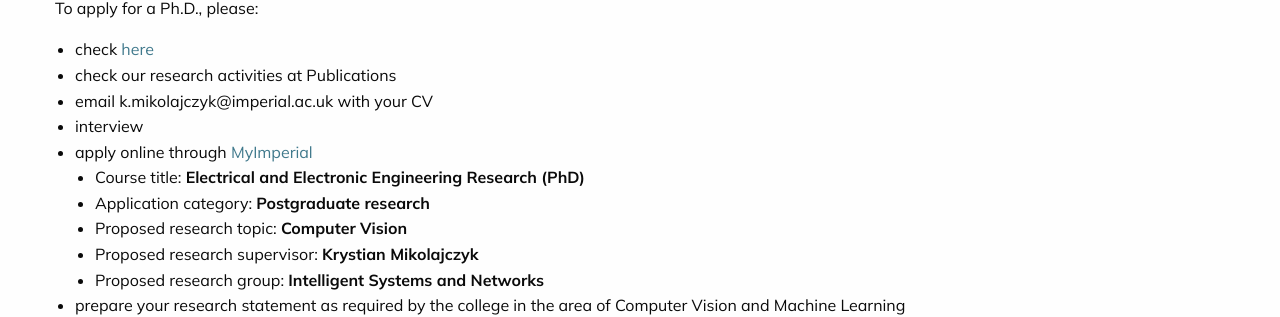
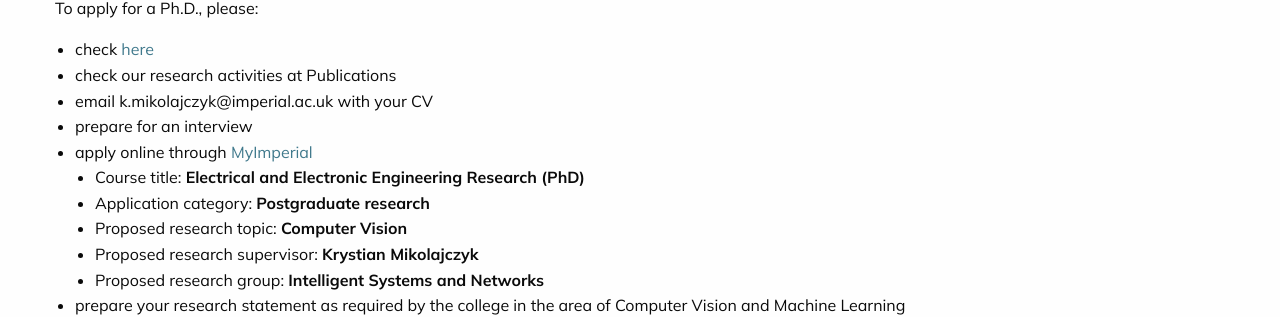
Before and after one commit to MatchLab-Imperial/matchlab-imperial.github.io, a Jekyll site: the page built from join.md, in a window 1280 px wide. Shown: the part 356-673 px from the top of the page. Built offline with Jekyll 4.4.1, drawn with Linux system fonts in a browser that asks for light colours.

Commit message:
Update join.md

```diff
--- a/join.md
+++ b/join.md
@@ -10,7 +10,7 @@ To apply for a Ph.D., please:
 - check [here](https://www.imperial.ac.uk/electrical-engineering/study/phd/)
 - check our research activities at Publications
 - email k.mikolajczyk@imperial.ac.uk with your CV
-- interview
+- prepare for an interview
 - apply online through [MyImperial](https://myimperial.powerappsportals.com/SignIn?returnUrl=/)
     - Course title: **Electrical and Electronic Engineering Research (PhD)**
     - Application category: **Postgraduate research**
```
